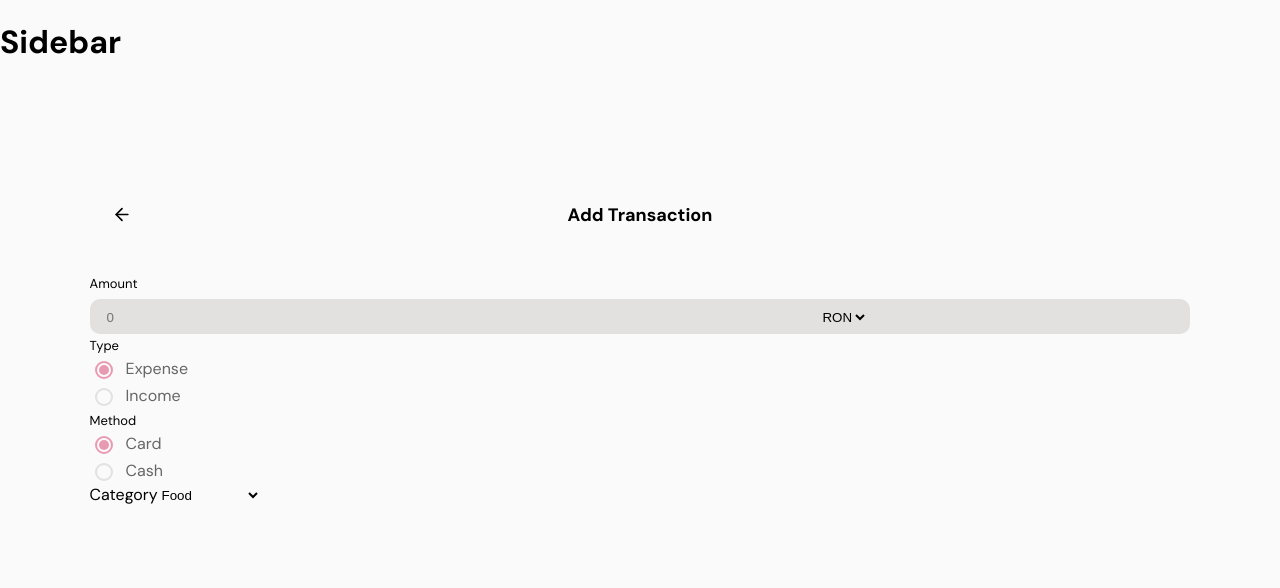
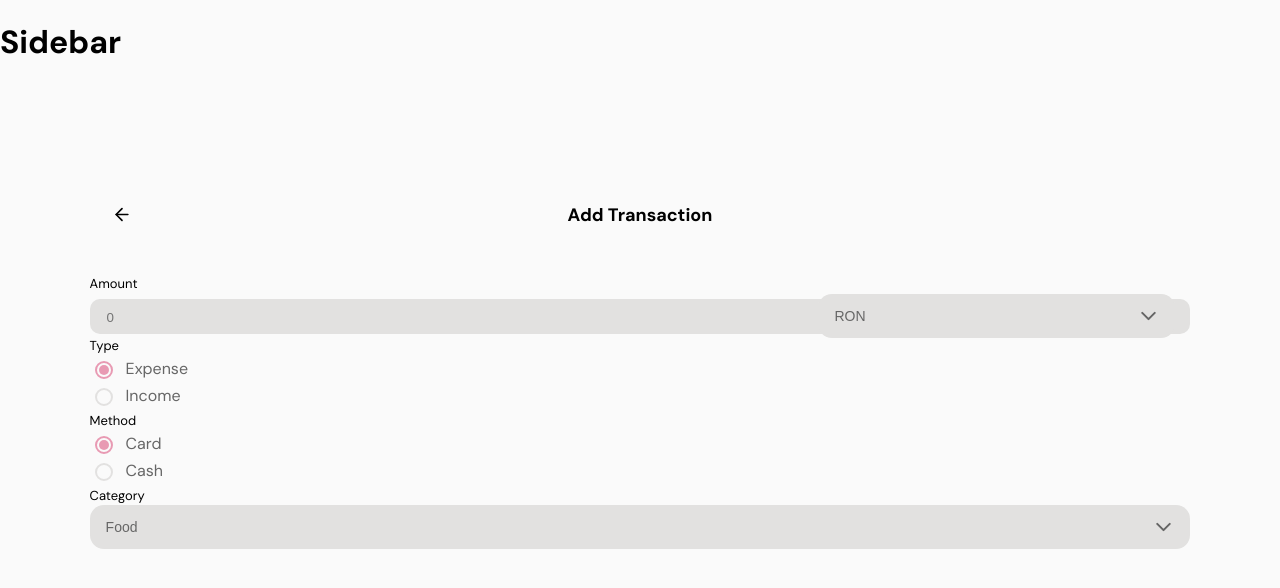
Before and after one commit to mirelalexy/blossom, a React (Vite) app in the folder frontend/: page /add-transaction in a window 1280 px wide. Shown: the top 588 px of the page. Built offline with nearby package versions, Linux system fonts and the light colour scheme.

Commit message:
style(add transactions): add styling for Select component

```diff
--- a/frontend/src/components/forms/Select.jsx
+++ b/frontend/src/components/forms/Select.jsx
@@ -1,14 +1,23 @@
+import Icon from "../ui/Icon"
+
+import "../../styles/components/Select.css"
+
 function Select({ label, options, ...props }) {
     return (
         <div className="form-field">
-            {label && <label>{label}</label>}
-            <select {...props}>
+            {label && <label className="input-label">{label}</label>}
+
+            <div className="select-wrapper">
+                <select {...props}>
                 {options.map((opt) => (
                     <option key={opt.value} value={opt.value}>
                         {opt.label}
                     </option>
                 ))}
-            </select>
+                </select>
+
+                <Icon name="select" className="select-arrow" />
+            </div>
         </div>
     )
 }
--- /dev/null
+++ b/frontend/src/styles/components/Select.css
@@ -0,0 +1,23 @@
+.select-wrapper {
+    position: relative;
+}
+
+.select-wrapper select {
+    width: 100%;
+    padding: 14px 42px 14px 16px;
+    border-radius: 14px;
+    border: none;
+    background-color: var(--input);
+    font-size: 14px;
+    color: var(--text-secondary);
+    appearance: none;
+}
+
+.select-arrow {
+    position: absolute;
+    right: 14px;
+    top: 50%;
+    transform: translateY(-50%);
+    pointer-events: none;
+    color: var(--text-secondary);
+}
--- a/frontend/src/utils/appIcons.js
+++ b/frontend/src/utils/appIcons.js
@@ -19,7 +19,8 @@ import {
     CircleQuestionMark,
     Settings,
     Funnel,
-    Search
+    Search,
+    ChevronDown
 } from "lucide-react"
 
 export const appIcons = {
@@ -43,5 +44,6 @@ export const appIcons = {
     topCategory: Medal,
     primaryGoal: Sprout,
     search: Search,
-    filter: Funnel
+    filter: Funnel,
+    select: ChevronDown
 }
```
